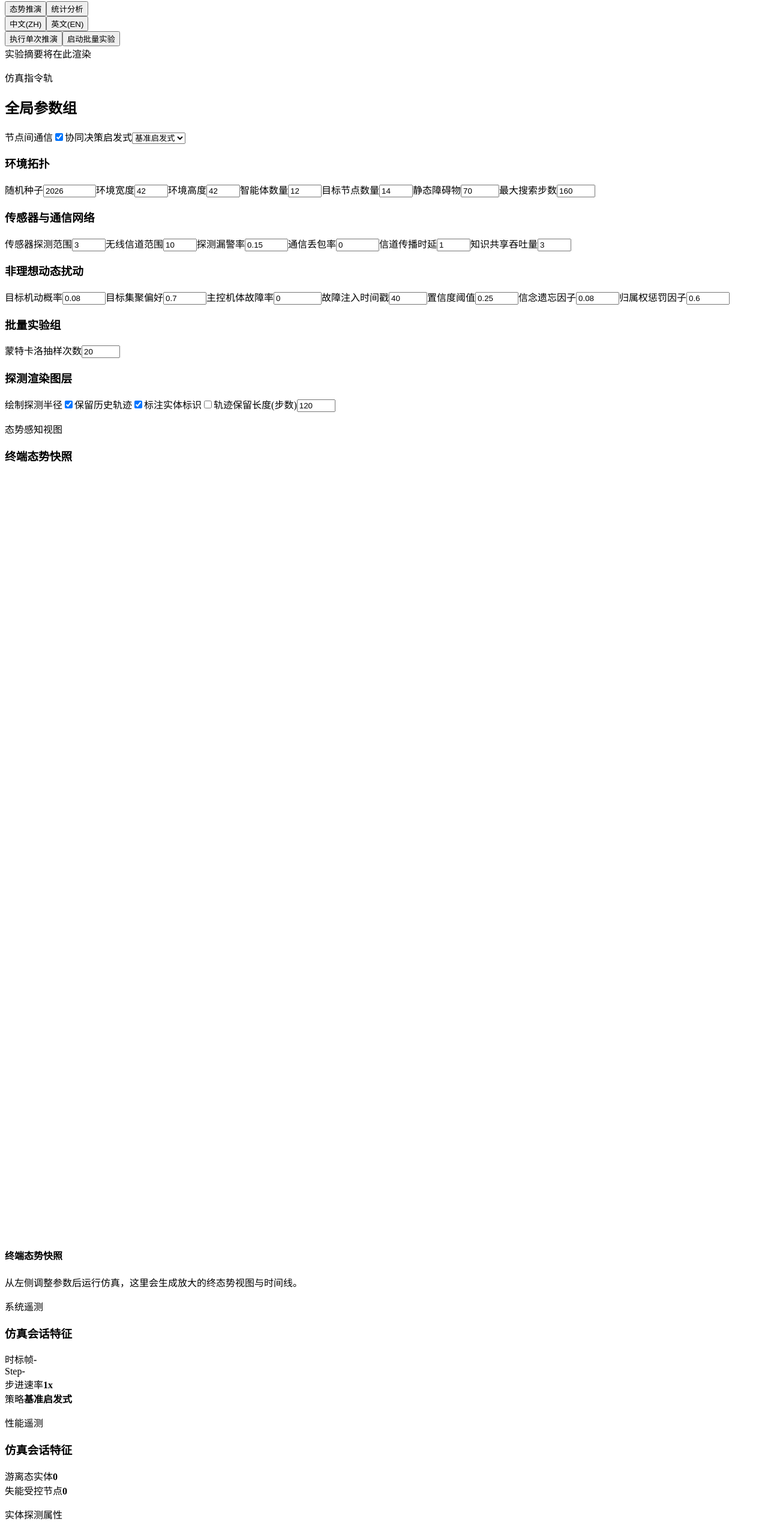
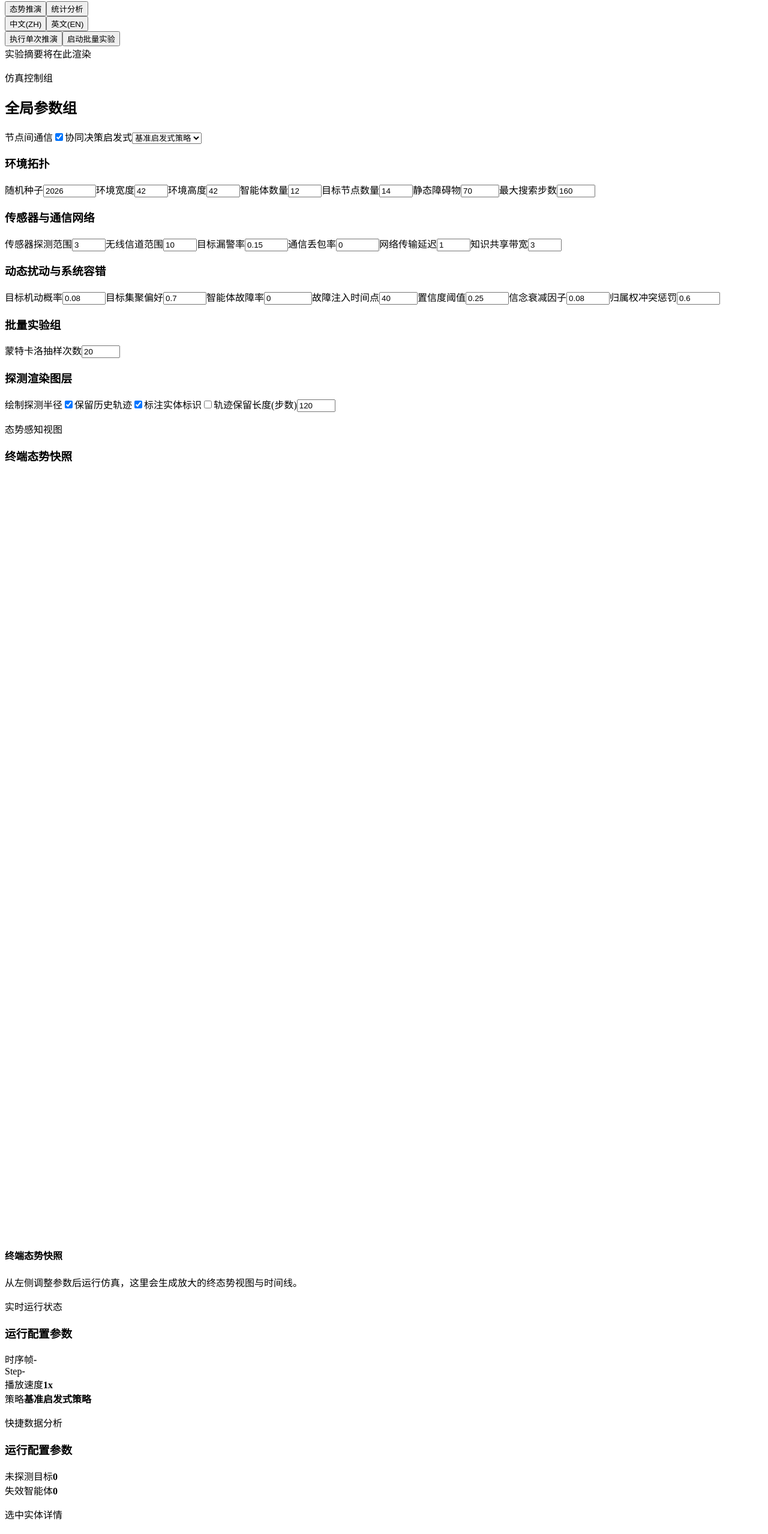
Before and after one commit to moli721/multi-agent-situational-awareness, a React (Vite) app in the folder frontend/: page / in a window 1280 px wide. Shown: the part 201-2759 px from the top of the page at 60% size. Built offline with nearby package versions, Linux system fonts and the light colour scheme; the HTML template or start-up script is replaced by a standard one.

Commit message:
feat(i18n): clarify presentation copy for thesis defense

```diff
--- a/frontend/src/i18n.js
+++ b/frontend/src/i18n.js
@@ -8,14 +8,14 @@ export const messages = {
     "hero.kicker": "实验控制台",
     "hero.metricHint": "实验摘要将在此渲染",
     "stage.kicker": "态势感知视图",
-    "deck.kicker": "统计学分析",
-    "deck.title": "实验结果度量",
-    "insight.liveTitle": "系统遥测",
-    "insight.stageSummary": "全局摘要",
-    "insight.entityTitle": "实体探测属性",
-    "insight.analyticsTitle": "性能遥测",
-    "timeline.kicker": "时序演化",
-    "controlRail.kicker": "仿真指令轨",
+    "deck.kicker": "统计数据分析",
+    "deck.title": "实验结果图表",
+    "insight.liveTitle": "实时运行状态",
+    "insight.stageSummary": "全局状态摘要",
+    "insight.entityTitle": "选中实体详情",
+    "insight.analyticsTitle": "快捷数据分析",
+    "timeline.kicker": "时间序列",
+    "controlRail.kicker": "仿真控制组",
 
     "lang.zh": "中文(ZH)",
     "lang.en": "英文(EN)",
@@ -57,7 +57,7 @@ export const messages = {
 
     "group.world": "环境拓扑",
     "group.perceptionComm": "传感器与通信网络",
-    "group.dynamics": "非理想动态扰动",
+    "group.dynamics": "动态扰动与系统容错",
 
     "field.random_seed": "随机种子",
     "field.width": "环境宽度",
@@ -68,24 +68,24 @@ export const messages = {
     "field.max_steps": "最大搜索步数",
     "field.vision_range": "传感器探测范围",
     "field.comm_range": "无线信道范围",
-    "field.sense_miss_prob": "探测漏警率",
+    "field.sense_miss_prob": "目标漏警率",
     "field.packet_loss_prob": "通信丢包率",
-    "field.comm_delay_steps": "信道传播时延",
-    "field.max_shared_targets": "知识共享吞吐量",
+    "field.comm_delay_steps": "网络传输延迟",
+    "field.max_shared_targets": "知识共享带宽",
     "field.target_move_prob": "目标机动概率",
     "field.target_hotspot_bias": "目标集聚偏好",
-    "field.agent_failure_prob": "主控机体故障率",
-    "field.fault_injection_start": "故障注入时间戳",
+    "field.agent_failure_prob": "智能体故障率",
+    "field.fault_injection_start": "故障注入时间点",
     "field.min_tracking_confidence": "置信度阈值",
-    "field.belief_decay": "信念遗忘因子",
-    "field.owner_hint_penalty": "归属权惩罚因子",
+    "field.belief_decay": "信念衰减因子",
+    "field.owner_hint_penalty": "归属权冲突惩罚",
 
-    "strategy.current": "基准启发式",
+    "strategy.current": "基准启发式策略",
     "strategy.nearest": "贪婪最近邻",
     "strategy.random": "随机游走",
 
     "scenario.with_comm_normal": "理想通信模式",
-    "scenario.without_comm_baseline": "静默通信(基准)",
+    "scenario.without_comm_baseline": "无通信基准",
     "scenario.with_comm_fault": "局部通信故障",
 
     "metric.completion": "目标达成率",
@@ -93,61 +93,61 @@ export const messages = {
     "metric.completionLatency": "平均达成时延",
     "metric.infoAge": "知识树平均信息年龄",
     "metric.collabEff": "多智能体协同增益",
-    "metric.conflicts": "空间信道冲突散度",
+    "metric.conflicts": "空间冲突次数",
 
     "panel.finalWorld": "终端态势快照",
-    "panel.simulationInfo": "仿真会话特征",
+    "panel.simulationInfo": "运行配置参数",
     "panel.timeline": "推演时间序列",
-    "panel.scenarioComparison": "非理想条件退化分析",
-    "panel.currentStrategyScenarios": "通信降级响应特征",
-    "panel.strategyComparison": "协同启发式基准对比",
-    "panel.scenarioStrategyMetric": "控制变量策略度量",
+    "panel.scenarioComparison": "不同通信条件对比",
+    "panel.currentStrategyScenarios": "通信条件对系统性能的影响",
+    "panel.strategyComparison": "不同决策策略对比",
+    "panel.scenarioStrategyMetric": "不同决策策略性能对比",
     "panel.statisticalSummary": "核心统计指标",
-    "panel.benefitCost": "Pareto 收益开销边界",
-    "panel.runTradeoff": "样本散点特征分布",
-    "analysis.summaryTitle": "实验统计特征汇总",
-    "analysis.summaryNote": "从多个特征维度量化比较通信降级与启发式算法组合下的协同收益与开销表现。",
-    "analysis.summaryScenarios": "控制场景变体",
-    "analysis.summaryStrategies": "智能决策策略",
-    "analysis.summaryRuns": "MCS 采样数",
-    "analysis.exportLabel": "数据集导出",
-    "analysis.fixedStrategyNote": "控制策略变量：对比不同通信拓扑完整度下的度量变动",
-    "analysis.fixedScenarioNote": "控制环境变量：观察单一观测度量下各策略表现差异",
-    "analysis.currentStrategyLabel": "基准协同",
-    "analysis.metricSelector": "观测度量",
-    "analysis.scenarioSelector": "观测场景",
-    "analysis.robustnessNote": "鲁棒性指标不纳入综合评估",
+    "panel.benefitCost": "收益与开销权衡分析",
+    "panel.runTradeoff": "实验样本散点分布",
+    "analysis.summaryTitle": "实验统计与结果分析",
+    "analysis.summaryNote": "多维度比较通信条件与决策策略对多智能体协同性能的影响。",
+    "analysis.summaryScenarios": "实验场景",
+    "analysis.summaryStrategies": "决策策略",
+    "analysis.summaryRuns": "实验运行次数",
+    "analysis.exportLabel": "导出实验数据",
+    "analysis.fixedStrategyNote": "固定决策策略，对比不同通信条件下的主要评价指标变化。",
+    "analysis.fixedScenarioNote": "固定实验场景与评价指标，对比各类决策策略的任务表现差异。",
+    "analysis.currentStrategyLabel": "当前策略",
+    "analysis.metricSelector": "评价指标",
+    "analysis.scenarioSelector": "实验场景",
+    "analysis.robustnessNote": "由于尺度差异，鲁棒性指标不在此对比图中展示。",
 
-    "timeline.steps": "Step {value}",
-    "timeline.active": "游离态目标数 {value}",
-    "timeline.failed": "失能智能体数 {value}",
-    "timeline.activeTargets": "游离态目标",
-    "timeline.capturesPerStep": "步进收敛斜率",
-    "timeline.failedAgents": "故障渗透量",
+    "timeline.steps": "运行步数 {value}",
+    "timeline.active": "剩余目标数 {value}",
+    "timeline.failed": "失效智能体数 {value}",
+    "timeline.activeTargets": "剩余目标",
+    "timeline.capturesPerStep": "每步完成目标数",
+    "timeline.failedAgents": "失效智能体数",
 
-    "playback.speed": "步进速率",
-    "playback.currentFrame": "时标帧",
-    "playback.status": "帧索引 #{current}/{total} | 步长 {step}",
-    "playback.keyframeStart": "Step 0 | 初始化",
+    "playback.speed": "播放速度",
+    "playback.currentFrame": "时序帧",
+    "playback.status": "当前进度：帧 {current}/{total} | 第 {step} 步",
+    "playback.keyframeStart": "Step 0 | 初始化完成",
     "playback.keyframeLabel": "Step {step} | {tags}",
-    "playback.keyframePlain": "T={step}",
-    "playback.captureTag": "+{value} 收敛",
-    "playback.failTag": "+{value} 失能",
+    "playback.keyframePlain": "Step {step}",
+    "playback.captureTag": "目标完成 +{value}",
+    "playback.failTag": "节点失效 +{value}",
 
-    "world.legend": "图元字典",
-    "world.obstacle.label": "不可通行格点",
-    "world.obstacle.desc": "拓扑环境阻碍物",
-    "world.hotspot.label": "集聚热点集群",
-    "world.hotspot.desc": "目标非均匀分布偏向集",
-    "world.activeTarget.label": "游离态实体",
-    "world.activeTarget.desc": "待探测/捕获标的物",
-    "world.completedTarget.label": "稳态实体",
-    "world.completedTarget.desc": "已被安全覆盖对象",
-    "world.agent.label": "受控节点",
-    "world.agent.desc": "运动探测主体",
-    "world.failedAgent.label": "失能受控节点",
-    "world.failedAgent.desc": "故障剥离体",
-    "world.trail.label": "运动锚轨",
+    "world.legend": "状态图例字典",
+    "world.obstacle.label": "环境障碍物",
+    "world.obstacle.desc": "阻挡移动与探测的区域",
+    "world.hotspot.label": "目标高频热点",
+    "world.hotspot.desc": "目标更倾向于停留的区域",
+    "world.activeTarget.label": "未探测目标",
+    "world.activeTarget.desc": "等待智能体搜索与发现的标的",
+    "world.completedTarget.label": "已完成目标",
+    "world.completedTarget.desc": "已被成功探测覆盖的对象",
+    "world.agent.label": "智能体 (Agent)",
+    "world.agent.desc": "执行搜索与探测任务的独立主节点",
+    "world.failedAgent.label": "失效智能体",
+    "world.failedAgent.desc": "因故障被迫退出协同网络的节点",
+    "world.trail.label": "智能体轨迹",
     "world.trail.desc": "最近的运动路径。",
     "world.vision.label": "感知范围",
     "world.vision.desc": "局部观测半径。",
```
